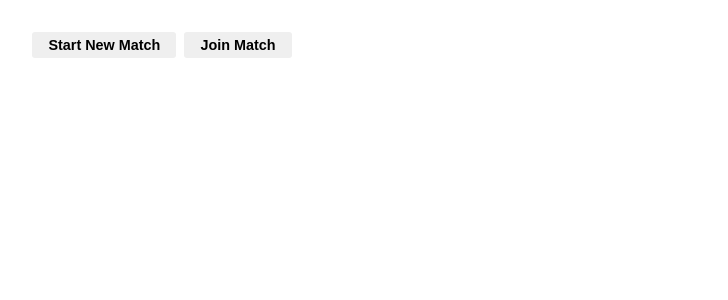
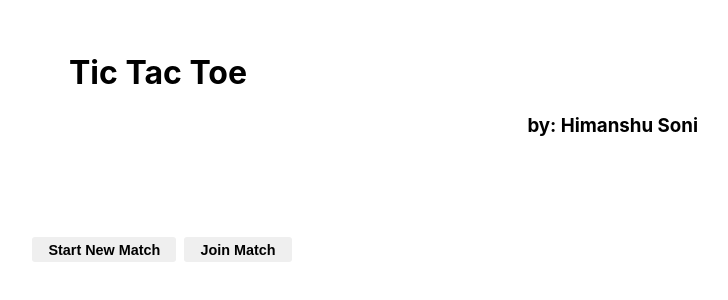
Before and after one commit to himanshua790/tic-tac-toe, a React (Create React App) app in the folder client/: page / in a window 1280 px wide. Shown: the top 300 px of the page, without its empty margins (482-1210 px from the left). Built offline with nearby package versions, Linux system fonts and the light colour scheme; no server answers.

Commit message:
MINOR/ frontend Fix

```diff
--- a/client/src/component/Home.jsx
+++ b/client/src/component/Home.jsx
@@ -29,6 +29,16 @@ const Home = () => {
 
   return (
     <div className="App">
+      <div className="heading">
+        <h1>Tic Tac Toe</h1>
+      </div>
+      <div
+        className="subheading"
+        style={{ textAlign: "end", marginRight: "100px" }}
+      >
+        <h3>by: Himanshu Soni</h3>
+      </div>
+      <div className="MainBody" style={{ marginTop: "100px" }}>
         {!isInRoom && !newGame ? (
           <>
             <button onClick={() => startNewGame(true)}>Start New Match</button>
@@ -56,6 +66,7 @@ const Home = () => {
           </>
         )}
       </div>
+    </div>
   );
 };
 
```
Lines whose indentation alone changed are shown as unchanged.
